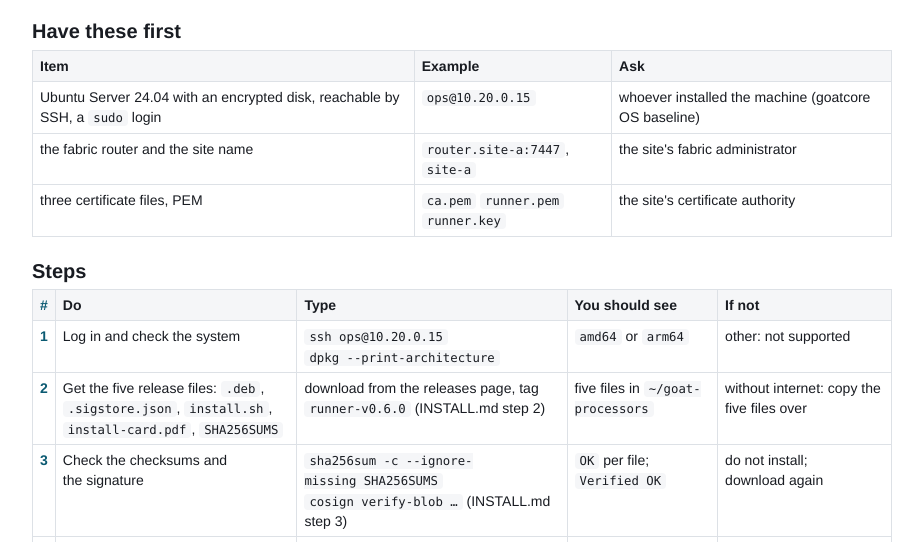
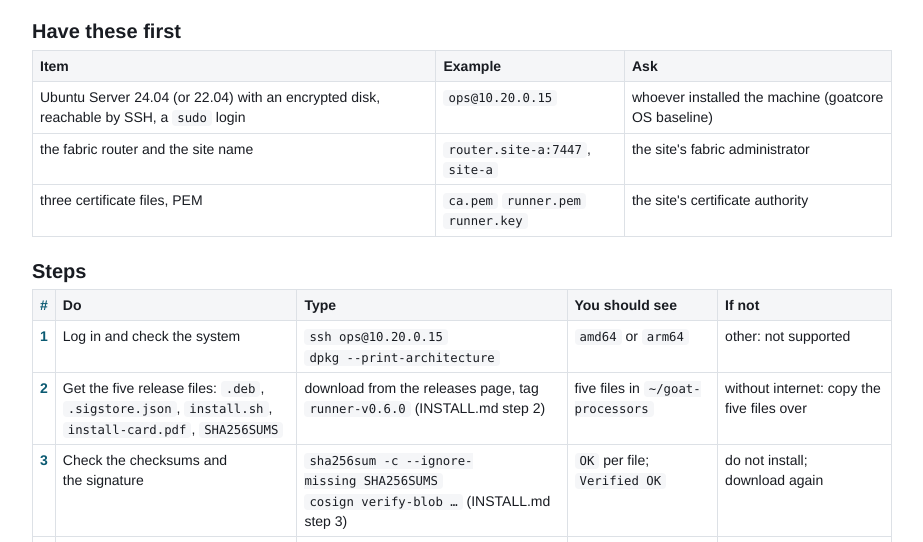
Before and after one commit to USAREUR-AF/goat-processors, a plain HTML site: page runner/docs/install-card.html in a window 1280 px wide. Shown: the part 209-751 px from the top of the page, without its empty margins (178-1101 px from the left). Drawn offline with Linux system fonts and the light colour scheme.

Commit message:
fix(runner): build the .deb on Ubuntu 22.04 so 0.6.0 runs where glibc is 2.35; a release check of the glibc each binary needs (#49)
The same change as 0.3.2 on the 0.3 line. A binary built on ubuntu-24.04
needs GLIBC_2.39 and does not run on Ubuntu 22.04 (glibc 2.35), which
includes NVIDIA Jetson Linux 36.

- runner.yml and runner-release.yml build the .deb on ubuntu-22.04 and
  ubuntu-22.04-arm, install it and run selftest there.
- runner/packaging/check-glibc.sh fails when a binary needs a glibc newer
  than 2.35 and prints the highest it needs (readelf); after the build in
  both workflows, and again on both .debs before the release is signed.
- The install proof runs the same .deb on 22.04 and 24.04, amd64 and
  arm64. The upgrade proof stays on 24.04 (the 0.5.0 package it starts
  from needs glibc 2.39). The container image is unchanged: it carries
  its own base.
- install.sh, INSTALL.md, README, DEPLOY-CONTRACT, CHANGELOG and the
  install card name Ubuntu 22.04 as well as 24.04.

Signed-off-by: dlf-dds <dene.farrell.gov@gmail.com>

```diff
--- a/runner/docs/install-card.html
+++ b/runner/docs/install-card.html
@@ -83,7 +83,7 @@ td, th { text-wrap: pretty; }
 <h2>Have these first</h2>
 <table>
 <tr><th>Item</th><th>Example</th><th>Ask</th></tr>
-<tr><td>Ubuntu Server 24.04 with an encrypted disk, reachable by SSH, a <code>sudo</code> login</td><td><code>ops@10.20.0.15</code></td><td>whoever installed the machine (goatcore OS baseline)</td></tr>
+<tr><td>Ubuntu Server 24.04 (or 22.04) with an encrypted disk, reachable by SSH, a <code>sudo</code> login</td><td><code>ops@10.20.0.15</code></td><td>whoever installed the machine (goatcore OS baseline)</td></tr>
 <tr><td>the fabric router and the site name</td><td><code>router.site-a:7447</code>, <code>site-a</code></td><td>the site's fabric administrator</td></tr>
 <tr><td>three certificate files, PEM</td><td><code>ca.pem</code> <code>runner.pem</code> <code>runner.key</code></td><td>the site's certificate authority</td></tr>
 </table>
```
Also changed, not shown: 9 other files.
